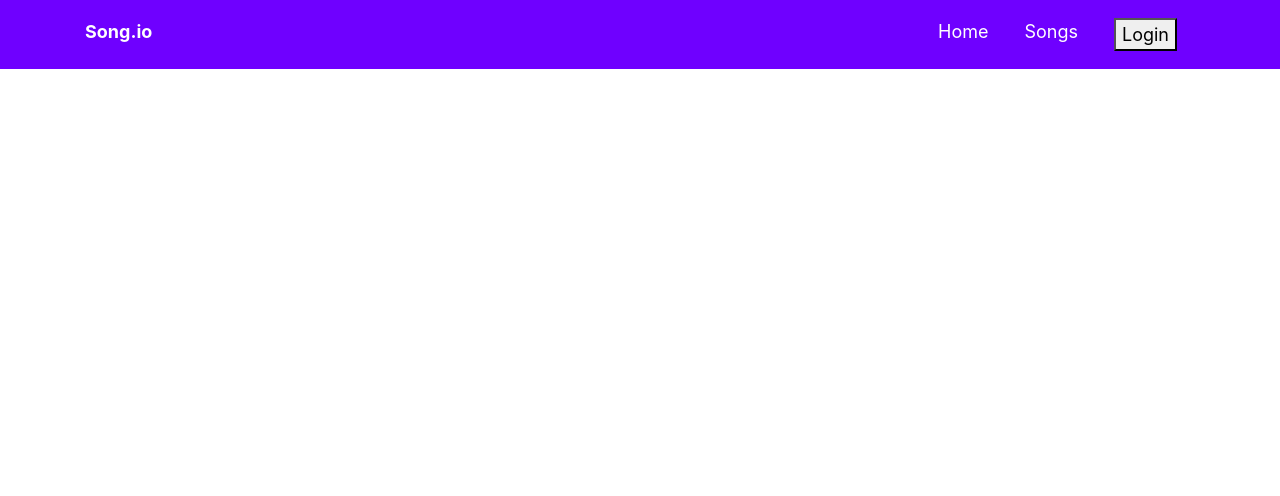
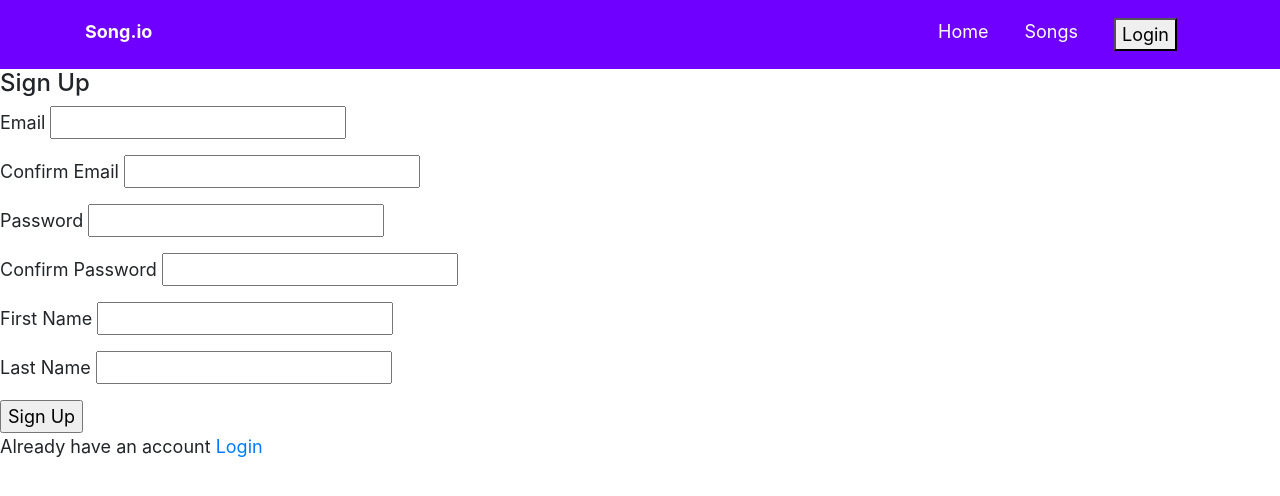
Before and after one commit to Ibtesam-Mahmood/phone-shop, an Angular app in the folder Client/: page /signup in a window 1280 px wide. Before the commit this address led to /. Shown: the top 496 px of the page. Built offline with nearby package versions, Linux system fonts and the light colour scheme.

Commit message:
sign up views done

```diff
--- a/Client/src/app/app-routing.module.ts
+++ b/Client/src/app/app-routing.module.ts
@@ -3,12 +3,16 @@ import { Routes, RouterModule } from '@angular/router';
 import { HomeComponent } from './home/home.component';
 import { SongsComponent } from './songs/songs.component';
 import { LoginComponent } from './login/login.component';
+import { SignupComponent } from './signup/signup.component';
+import { ResendEmailCodeComponent } from './resend-email-code/resend-email-code.component';
 
 
 const routes: Routes = [
   {path: '', component: HomeComponent},
   {path: 'songs', component: SongsComponent},
-  {path: 'login', component: LoginComponent}
+  {path: 'login', component: LoginComponent},
+  {path: 'signup', component: SignupComponent},
+  {path: 'resend-email', component: ResendEmailCodeComponent},
 ];
 
 @NgModule({
--- a/Client/src/app/app.module.ts
+++ b/Client/src/app/app.module.ts
@@ -12,6 +12,8 @@ import { CarouselComponent } from './widgets/carousel/carousel.component';
 import { SongsComponent } from './songs/songs.component';
 import { LoginComponent } from './login/login.component';
 import {FormsModule, ReactiveFormsModule} from '@angular/forms';
+import { SignupComponent } from './signup/signup.component';
+import { ResendEmailCodeComponent } from './resend-email-code/resend-email-code.component';
 
 @NgModule({
   declarations: [
@@ -20,7 +22,9 @@ import {FormsModule, ReactiveFormsModule} from '@angular/forms';
     HomeComponent,
     CarouselComponent,
     SongsComponent,
-    LoginComponent
+    LoginComponent,
+    SignupComponent,
+    ResendEmailCodeComponent
   ],
   imports: [
     BrowserModule,
--- /dev/null
+++ b/Client/src/app/helpers/validator.helper.ts
@@ -0,0 +1,11 @@
+import { ValidatorFn, AbstractControl } from '@angular/forms';
+
+export function matchValidator(match: AbstractControl): ValidatorFn {
+  return (control: AbstractControl): {[key: string]: any} | null => {
+    if(match == null){
+      return null;
+    }
+    const forbidden = control.value !== match.value;
+    return forbidden ? {'noMatch': {value: control.value}} : null;
+  };
+}
--- a/Client/src/app/login/login.component.ts
+++ b/Client/src/app/login/login.component.ts
@@ -10,27 +10,32 @@ import {FormGroup, FormControl, Validators} from '@angular/forms';
 export class LoginComponent implements OnInit {
 
 
-  //The control for the login form
+  // The control for the login form
   form: FormGroup;
 
   constructor() { }
 
   ngOnInit() {
+    // Defines the form group and all the validators applie by name
     this.form = new FormGroup({
       email: new FormControl('', [
         Validators.required,
-        Validators.pattern('[a-z0-9._%+-]+@[a-z0-9.-]+\.[a-z]{2,3}$')
+        Validators.pattern('[a-z0-9._%+-]+@[a-z0-9.-]+\.[a-z]{2,3}$') // Email input validation
       ]),
       password: new FormControl('', [
         Validators.required
       ]),
+
     });
   }
 
+  // Logs the user in
   login(){
     return;
   }
 
+
+  // Getters for form input fields
   get email(){
     return this.form.get('email');
   }
--- /dev/null
+++ b/Client/src/app/resend-email-code/resend-email-code.component.html
@@ -0,0 +1 @@
+<p>resend-email-code works!</p>
--- /dev/null
+++ b/Client/src/app/resend-email-code/resend-email-code.component.ts
@@ -0,0 +1,15 @@
+import { Component, OnInit } from '@angular/core';
+
+@Component({
+  selector: 'app-resend-email-code',
+  templateUrl: './resend-email-code.component.html',
+  styleUrls: ['./resend-email-code.component.scss']
+})
+export class ResendEmailCodeComponent implements OnInit {
+
+  constructor() { }
+
+  ngOnInit() {
+  }
+
+}
--- /dev/null
+++ b/Client/src/app/signup/signup.component.html
@@ -0,0 +1,87 @@
+<div>
+    <div>
+      <h4>Sign Up</h4>
+      <form (submit)="signup()" [formGroup]="form">
+
+        <!-- Email -->
+
+        <p>Email <input name="email" type="text" formControlName="email"></p>
+        <div *ngIf="email.invalid && (email.dirty || email.touched)"
+            class="alert alert-danger">
+
+          <div *ngIf="email.errors.required">
+            Email is required.
+          </div>
+          <div *ngIf="email.errors.pattern">
+            Email does not match format.
+          </div>
+        </div>
+
+        <p>Confirm Email <input name="emailConfirm" type="emailConfirm" formControlName="emailConfirm"></p>
+        <div *ngIf="emailConfirm.invalid && (emailConfirm.dirty || emailConfirm.touched)"
+            class="alert alert-danger">
+
+          <div *ngIf="emailConfirm.errors.required">
+            Email Confirmation cannot be empty.
+          </div>
+          <div *ngIf="emailConfirm.errors.noMatch">
+            Email Confirmation and email do not match.
+          </div>
+        </div>
+
+        <!-- Password -->
+
+        <p>Password <input name="password" type="password" formControlName="password"></p>
+        <div *ngIf="password.invalid && (password.dirty || password.touched)"
+            class="alert alert-danger">
+
+          <div *ngIf="password.errors.required">
+            Password cannot be empty.
+          </div>
+        </div>
+
+        <p>Confirm Password <input name="passwordConfirm" type="password" formControlName="passwordConfirm"></p>
+        <div *ngIf="passwordConfirm.invalid && (passwordConfirm.dirty || passwordConfirm.touched)"
+            class="alert alert-danger">
+
+          <div *ngIf="passwordConfirm.errors.required">
+            Password Confirmation cannot be empty.
+          </div>
+          <div *ngIf="passwordConfirm.errors.noMatch">
+            Password Confirmation and password do not match.
+          </div>
+        </div>
+
+        <!-- Name -->
+
+        <p>First Name <input name="fName" type="text" formControlName="fName"></p>
+        <div *ngIf="fName.invalid && (fName.dirty || fName.touched)"
+            class="alert alert-danger">
+
+          <div *ngIf="fName.errors.required">
+            First Name cannot be empty.
+          </div>
+        </div>
+
+        <p>Last Name <input name="lName" type="lName" formControlName="lName"></p>
+        <div *ngIf="lName.invalid && (lName.dirty || lName.touched)"
+            class="alert alert-danger">
+
+          <div *ngIf="lName.errors.required">
+            Last Name cannot be empty.
+          </div>
+        </div>
+
+        <input type="submit" value="Sign Up">
+
+      </form>
+
+      <div>
+        <p>Already have an account <a href="/login">Login</a></p>
+      </div>
+
+      <!-- <div>
+        <p><a href="/resend-email">Email validation not sent?</a></p>
+      </div> -->
+    </div>
+  </div>
--- /dev/null
+++ b/Client/src/app/signup/signup.component.ts
@@ -0,0 +1,74 @@
+import { Component, OnInit } from '@angular/core';
+import {FormGroup, FormControl, Validators} from '@angular/forms';
+
+import { matchValidator } from '../helpers/validator.helper';
+
+@Component({
+  selector: 'app-signup',
+  templateUrl: './signup.component.html',
+  styleUrls: ['./signup.component.scss']
+})
+export class SignupComponent implements OnInit {
+
+  // The control for the login form
+  form: FormGroup;
+
+  constructor() { }
+
+  ngOnInit() {
+    // Defines the form group and all the validators applie by name
+    this.form = new FormGroup({
+      email: new FormControl('', [
+        Validators.required,
+        Validators.pattern('[a-z0-9._%+-]+@[a-z0-9.-]+\.[a-z]{2,3}$') // Email input validation
+      ]),
+      password: new FormControl('', [
+        Validators.required
+      ]),
+      fName: new FormControl('', [
+        Validators.required,
+      ]),
+      lName: new FormControl('', [
+        Validators.required,
+      ]),
+
+    });
+
+    this.form.addControl("emailConfirm", new FormControl('', [
+      Validators.required,
+      matchValidator(this.email)
+    ]));
+
+    this.form.addControl("passwordConfirm", new FormControl('', [
+      Validators.required,
+      matchValidator(this.password)
+    ]));
+  }
+
+  // Logs the user in
+  signup() {
+    return;
+  }
+
+
+  // Getters for form input fields
+  get email() {
+    return this.form.get('email');
+  }
+  get emailConfirm() {
+    return this.form.get('emailConfirm');
+  }
+  get password() {
+    return this.form.get('password');
+  }
+  get passwordConfirm() {
+    return this.form.get('passwordConfirm');
+  }
+  get fName() {
+    return this.form.get('fName');
+  }
+  get lName() {
+    return this.form.get('lName');
+  }
+
+}
```
Also changed, not shown: Client/src/app/resend-email-code/resend-email-code.component.scss (added), Client/src/app/signup/signup.component.scss (added), 2 other files (tests, documents, lock files or other folders).
